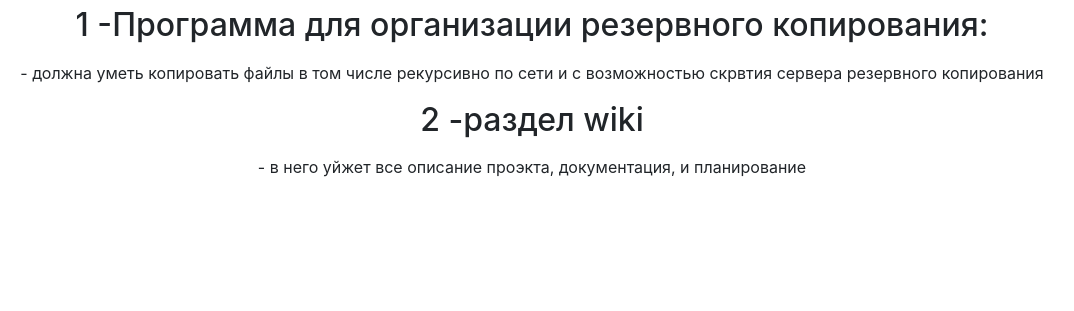
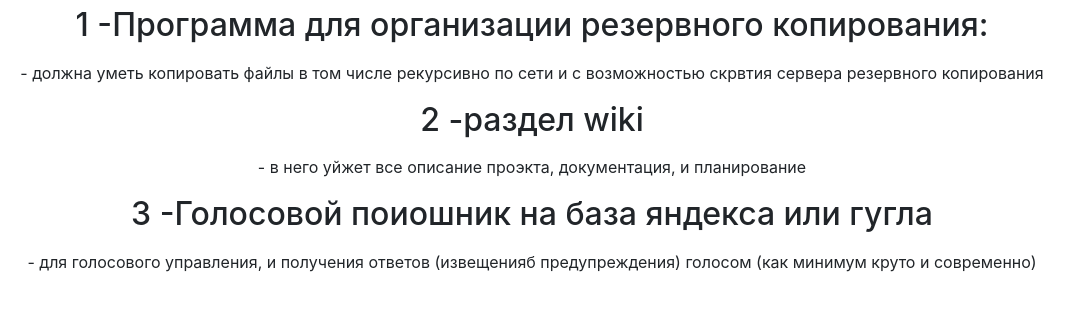
Before and after one commit to Groga/SA, a Django app: page / in a window 1280 px wide. Shown: the part 256-567 px from the top of the page, without its empty margins (108-1182 px from the left). Run offline with Django 3.2, Linux system fonts and the light colour scheme; some libraries are stand-ins or nearby versions.

Commit message:
изменение начальной страници (добавление хотелок)

```diff
--- a/templates/index.html
+++ b/templates/index.html
@@ -32,6 +32,11 @@ WELCOME
         <p>
             - в него уйжет все описание проэкта, документация, и планирование
         </p>
+         <h2>3 -Голосовой поиошник на база яндекса или гугла</h2>
+        </p>
+        <p>
+            - для голосового управления, и получения ответов (извещенияб предупреждения) голосом (как минимум круто и современно)
+        </p>
     </h3>
 </center>
 {% endblock %}
```
